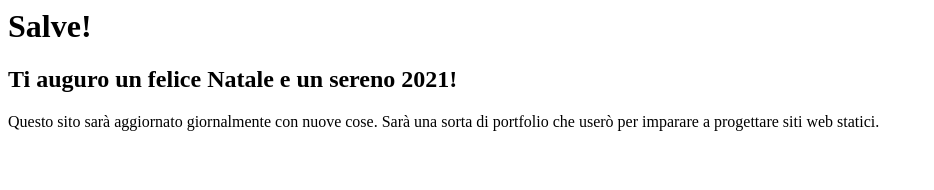
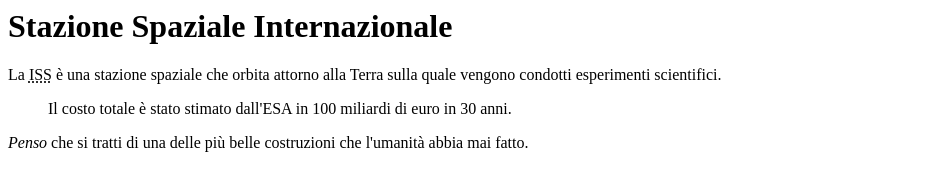
Before and after one commit to giggio1588/giggio1588.github.io, a plain HTML site: page index.html in a window 1280 px wide. Shown: the whole page, without its empty margins (0-934 px from the left). Drawn offline with Linux system fonts and the light colour scheme.

Commit message:
Update index.html

```diff
--- a/index.html
+++ b/index.html
@@ -1,13 +1,19 @@
 <html>
     <head>
-        <title>egidioslife.com</title>
+        <title>Testo</title>
     </head>
     <body>
-        <h1>Salve!</h1>
-        <h2>Ti auguro un felice Natale e un sereno 2021!</h2>
-        <p>Questo sito sarà aggiornato giornalmente con nuove
-            cose. Sarà una sorta di portfolio che userò per
-            imparare a progettare siti web statici.
+        <h1>Stazione Spaziale Internazionale</h1>
+        <p>
+            La <abbr title="International Space Station">ISS</abbr> è una stazione spaziale che
+            orbita attorno alla Terra sulla quale vengono condotti esperimenti scientifici.
+            <blockquote cite="https://it.wikipedia.org/wiki/Stazione_Spaziale_Internazionale">
+                <p>
+                    Il costo totale è stato stimato dall'ESA in 100 miliardi di euro in 30 anni.
+                 </p>
+            </blockquote>
+            <em>Penso</em> che si tratti di una delle più belle costruzioni che l'umanità
+            abbia mai fatto.
         </p>
     </body>
 </html>
```
